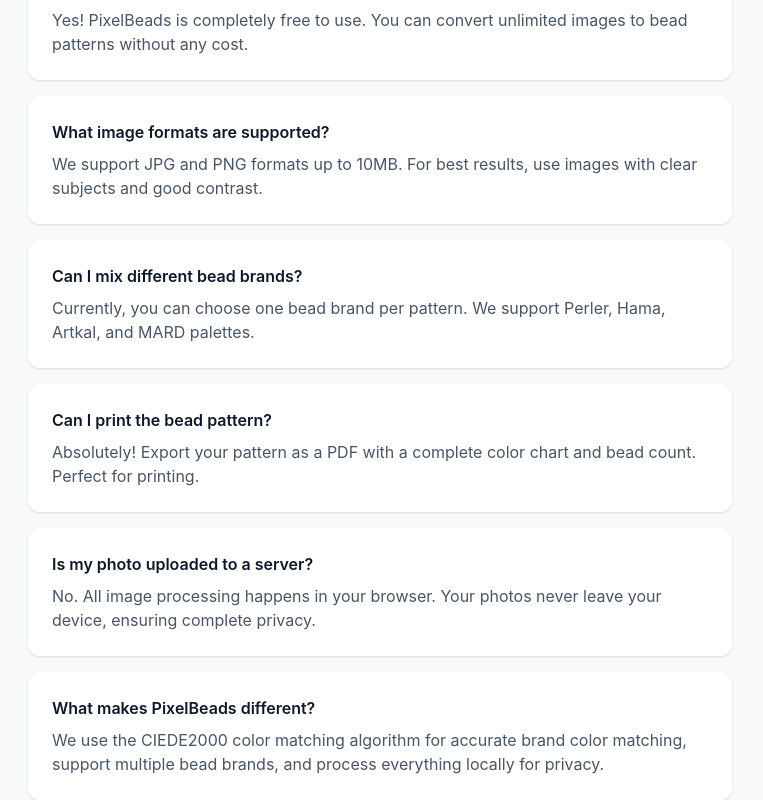
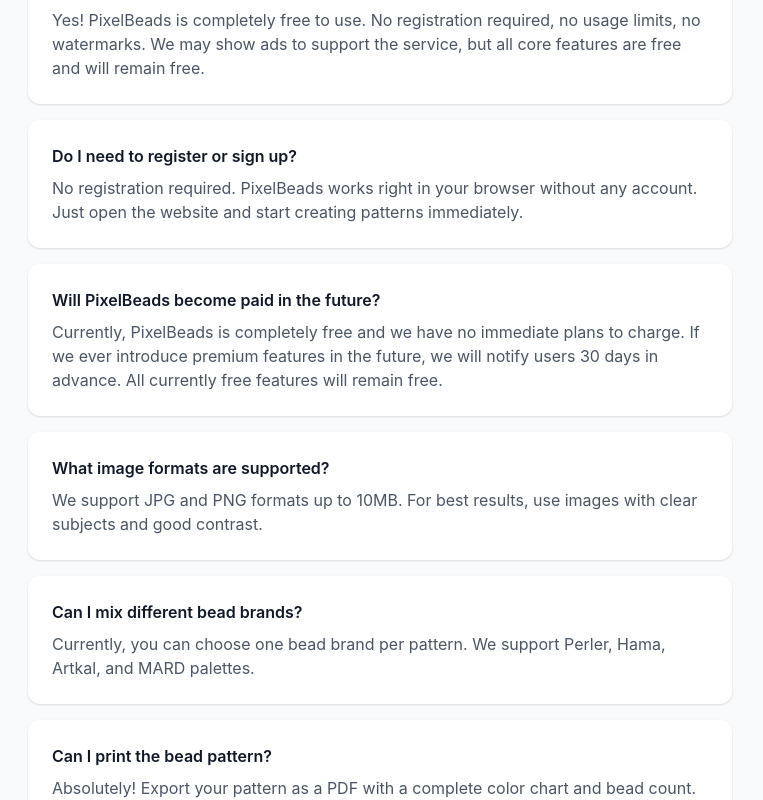
Before and after one commit to Lisong202605/pixelbeads, a React (Vite) app: page / in a window 1280 px wide. Shown: the part 2449-3249 px from the top of the page, without its empty margins (260-1023 px from the left). Built offline with nearby package versions, Linux system fonts and the light colour scheme.

Commit message:
Update pricing strategy: completely free, no registration required

```diff
--- a/src/pages/FAQ.tsx
+++ b/src/pages/FAQ.tsx
@@ -7,7 +7,15 @@
   const faqs = [
     {
       q: 'Is this Perler bead pattern maker really free?',
-      a: 'Yes! PixelBeads is completely free to use. You can convert unlimited images to bead patterns without any cost. We may show ads to support the service, but all core features are free.',
+      a: 'Yes! PixelBeads is completely free to use. No registration required, no usage limits, no watermarks. We may show ads to support the service, but all core features are free and will remain free.',
+    },
+    {
+      q: 'Do I need to register or sign up?',
+      a: 'No registration required. PixelBeads works right in your browser without any account. Just open the website and start creating patterns immediately.',
+    },
+    {
+      q: 'Will PixelBeads become paid in the future?',
+      a: 'Currently, PixelBeads is completely free and we have no immediate plans to charge. If we ever introduce premium features in the future, we will notify users 30 days in advance. All currently free features will remain free.',
     },
     {
       q: 'What image formats are supported?',
@@ -27,7 +35,7 @@
     },
     {
       q: 'What makes PixelBeads different from other bead pattern makers?',
-      a: 'We use the CIEDE2000 color matching algorithm for the most accurate brand color matching. We support multiple bead brands, process everything locally for privacy, and offer AI-powered pattern generation.',
+      a: 'We use the CIEDE2000 color matching algorithm for the most accurate brand color matching. We support multiple bead brands, process everything locally for privacy, and offer a fully functional pattern editor.',
     },
     {
       q: 'How accurate is the color matching?',
@@ -48,7 +56,7 @@
   ];
 
   return (
-    <div className="max-w-3xl mx-auto px-4 sm:px-6 lg:px-8 py-12">
+    <div className="max-w-3xl mx-auto px-4 sm:px-6 lg:px-8 py-12 pb-24">
       <div className="text-center mb-12">
         <HelpCircle className="w-12 h-12 text-red-500 mx-auto mb-4" />
         <h1 className="text-4xl font-bold text-gray-900 mb-4">
--- a/src/pages/Home.tsx
+++ b/src/pages/Home.tsx
@@ -67,7 +67,15 @@
   const faqs = [
     {
       q: 'Is this Perler bead pattern maker really free?',
-      a: 'Yes! PixelBeads is completely free to use. You can convert unlimited images to bead patterns without any cost.',
+      a: 'Yes! PixelBeads is completely free to use. No registration required, no usage limits, no watermarks. We may show ads to support the service, but all core features are free and will remain free.',
+    },
+    {
+      q: 'Do I need to register or sign up?',
+      a: 'No registration required. PixelBeads works right in your browser without any account. Just open the website and start creating patterns immediately.',
+    },
+    {
+      q: 'Will PixelBeads become paid in the future?',
+      a: 'Currently, PixelBeads is completely free and we have no immediate plans to charge. If we ever introduce premium features in the future, we will notify users 30 days in advance. All currently free features will remain free.',
     },
     {
       q: 'What image formats are supported?',
@@ -80,14 +88,6 @@
     {
       q: 'Can I print the bead pattern?',
       a: 'Absolutely! Export your pattern as a PDF with a complete color chart and bead count. Perfect for printing.',
-    },
-    {
-      q: 'Is my photo uploaded to a server?',
-      a: 'No. All image processing happens in your browser. Your photos never leave your device, ensuring complete privacy.',
-    },
-    {
-      q: 'What makes PixelBeads different?',
-      a: 'We use the CIEDE2000 color matching algorithm for accurate brand color matching, support multiple bead brands, and process everything locally for privacy.',
     },
   ];
 
```
